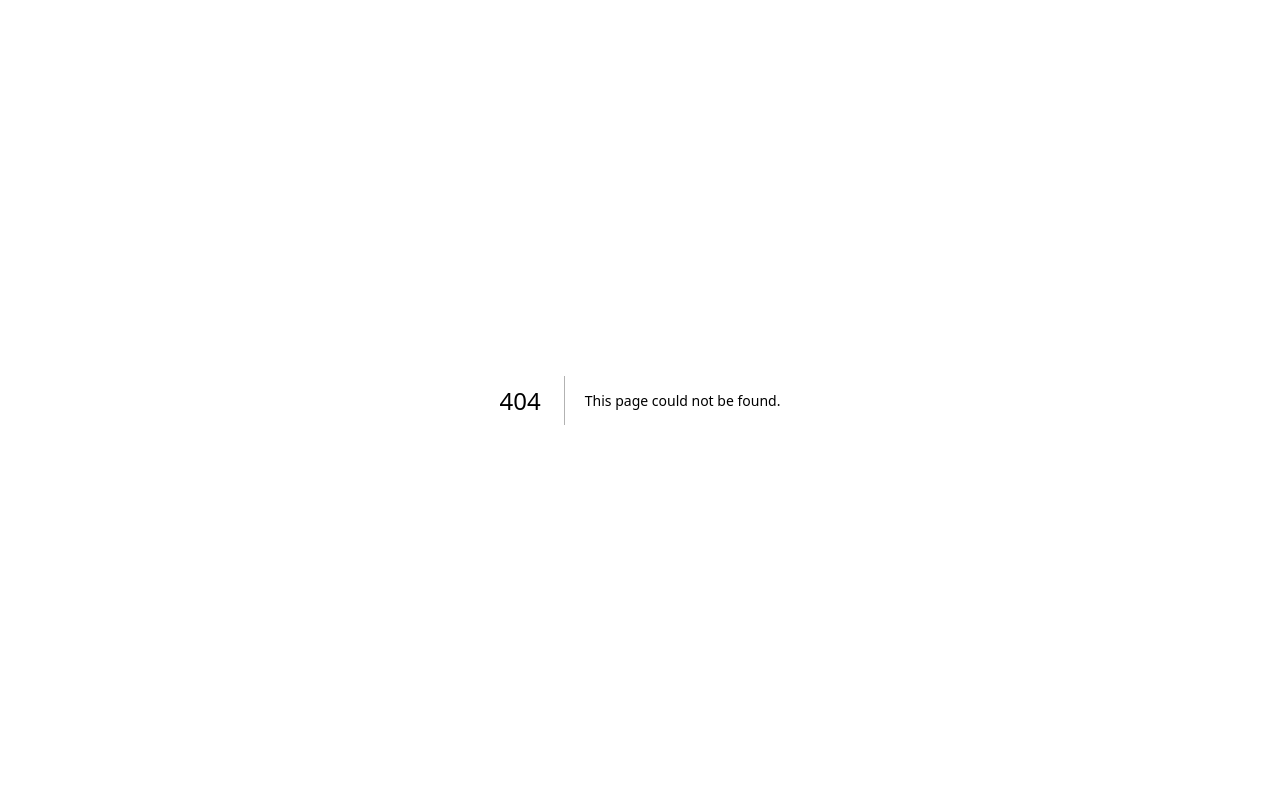
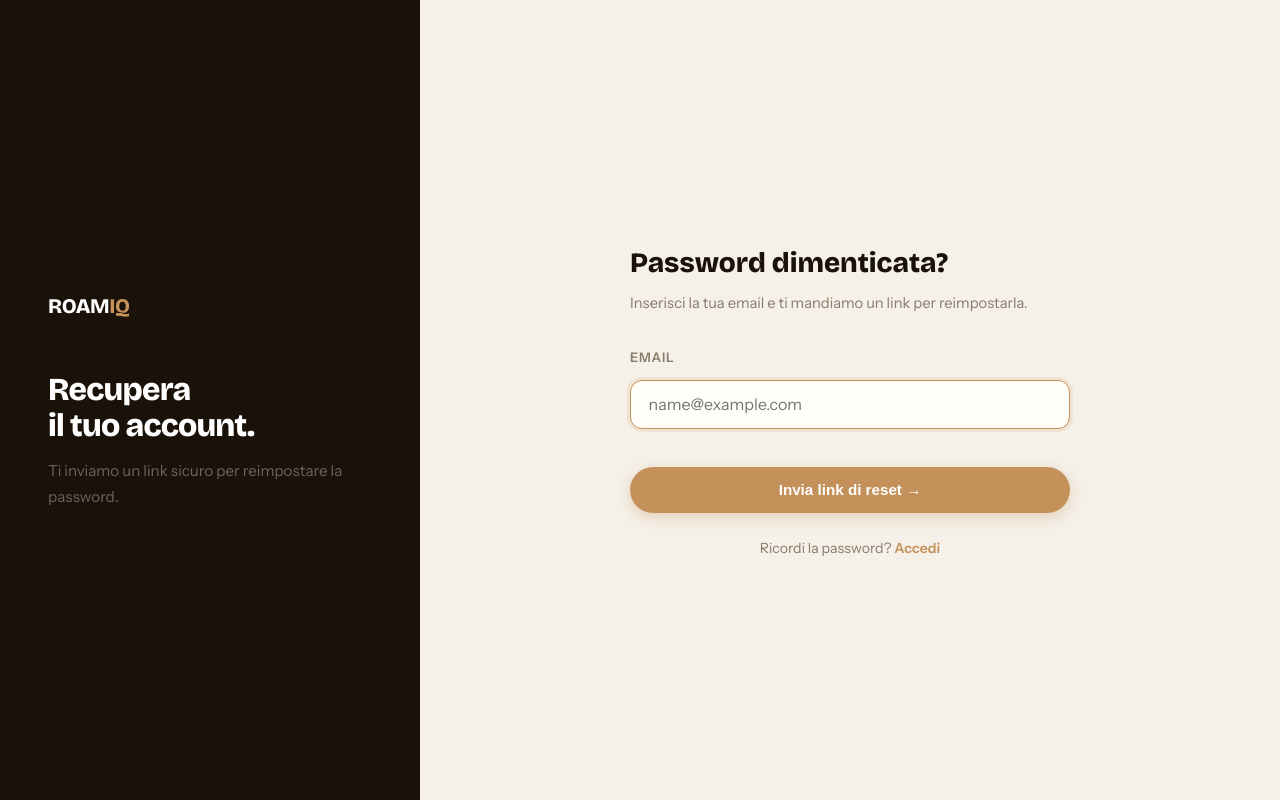
Before and after one commit to Roamiq92/Roamiq, a Next.js app in the folder roamiq/: page /forgot-password in a window 1280 px wide. Before the commit this address had no page. Built offline with nearby package versions, Linux system fonts and the light colour scheme.

Commit message:
fix: remove prefill, add transport/flights, hotel highlights, password reset pages

```diff
--- /dev/null
+++ b/roamiq/src/app/forgot-password/page.tsx
@@ -0,0 +1,75 @@
+"use client";
+
+import { useState } from "react";
+import Link from "next/link";
+import { createBrowserClient } from "@/lib/supabase-browser";
+
+export default function ForgotPasswordPage() {
+  const [email, setEmail] = useState("");
+  const [sent, setSent] = useState(false);
+  const [loading, setLoading] = useState(false);
+  const [error, setError] = useState("");
+
+  const handleSubmit = async (e: React.FormEvent) => {
+    e.preventDefault();
+    setError("");
+    setLoading(true);
+    const supabase = createBrowserClient();
+    const { error: err } = await supabase.auth.resetPasswordForEmail(email, {
+      redirectTo: `${window.location.origin}/reset-password`,
+    });
+    setLoading(false);
+    if (err) { setError(err.message); return; }
+    setSent(true);
+  };
+
+  return (
+    <div className="auth-page">
+      <div className="auth-left">
+        <div className="auth-left-content">
+          <Link href="/" className="ob-logo" style={{ color: "#fff" }}>ROAM<span style={{ color: "#C4915A" }}>IQ</span></Link>
+          <div className="auth-tagline">
+            <h2>Recupera<br />il tuo account.</h2>
+            <p>Ti inviamo un link sicuro per reimpostare la password.</p>
+          </div>
+        </div>
+      </div>
+      <div className="auth-right">
+        <div className="auth-form-wrap">
+          {sent ? (
+            <div style={{ textAlign: "center" }}>
+              <div style={{ fontSize: "3rem", marginBottom: "1rem" }}>📧</div>
+              <h1 className="auth-form-title">Email inviata!</h1>
+              <p className="auth-form-sub" style={{ marginBottom: "2rem" }}>
+                Controlla la tua casella email. Hai ricevuto un link per reimpostare la password.<br />
+                Controlla anche lo spam.
+              </p>
+              <Link href="/login" className="auth-link">← Torna al login</Link>
+            </div>
+          ) : (
+            <>
+              <div className="auth-form-header">
+                <h1 className="auth-form-title">Password dimenticata?</h1>
+                <p className="auth-form-sub">Inserisci la tua email e ti mandiamo un link per reimpostarla.</p>
+              </div>
+              {error && <div className="auth-error">{error}</div>}
+              <form onSubmit={handleSubmit} className="auth-form">
+                <div className="auth-field">
+                  <label className="ob-label">Email</label>
+                  <input className="ob-input" type="email" placeholder="name@example.com"
+                    value={email} onChange={(e) => setEmail(e.target.value)} required autoFocus />
+                </div>
+                <button type="submit" className="auth-submit" disabled={loading}>
+                  {loading ? <span className="ob-spinner" /> : "Invia link di reset →"}
+                </button>
+              </form>
+              <p style={{ textAlign: "center", marginTop: "1.5rem", fontSize: ".88rem", color: "var(--muted)" }}>
+                Ricordi la password? <Link href="/login" className="auth-link">Accedi</Link>
+              </p>
+            </>
+          )}
+        </div>
+      </div>
+    </div>
+  );
+}
```
